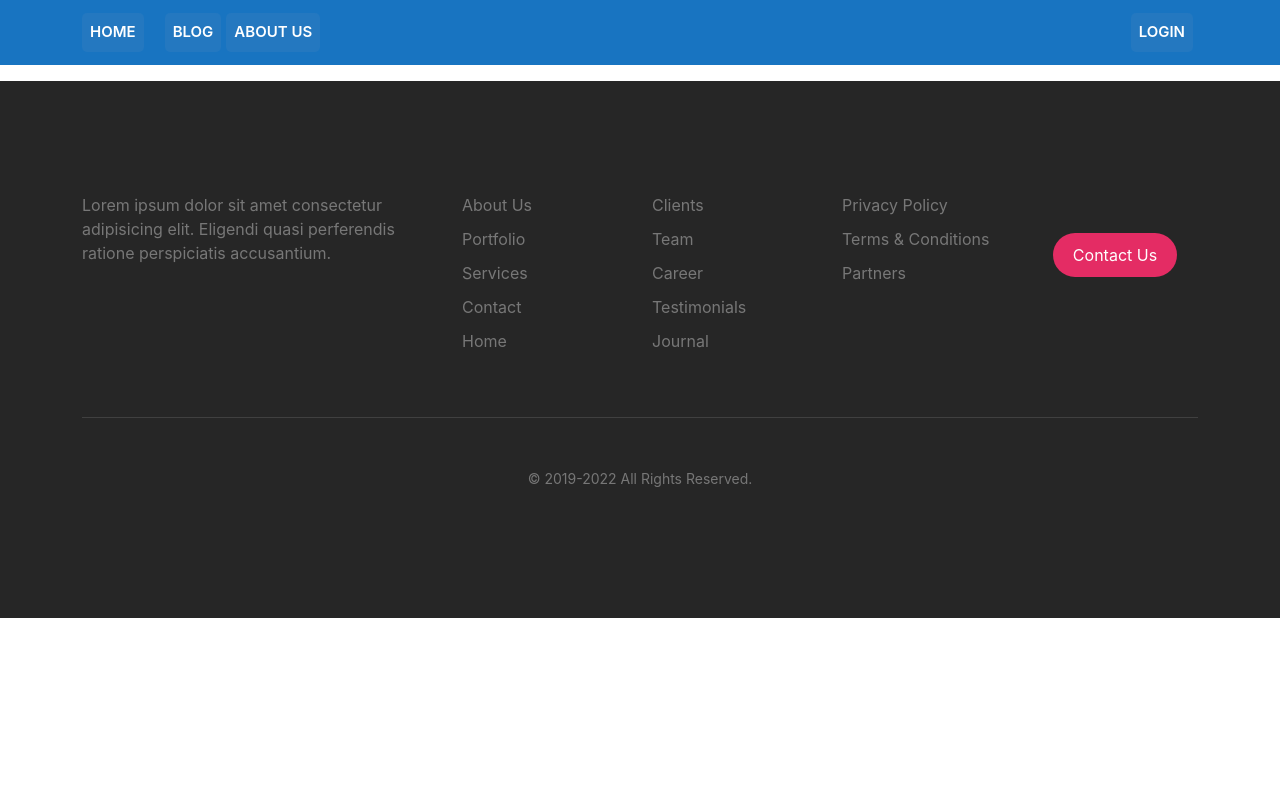
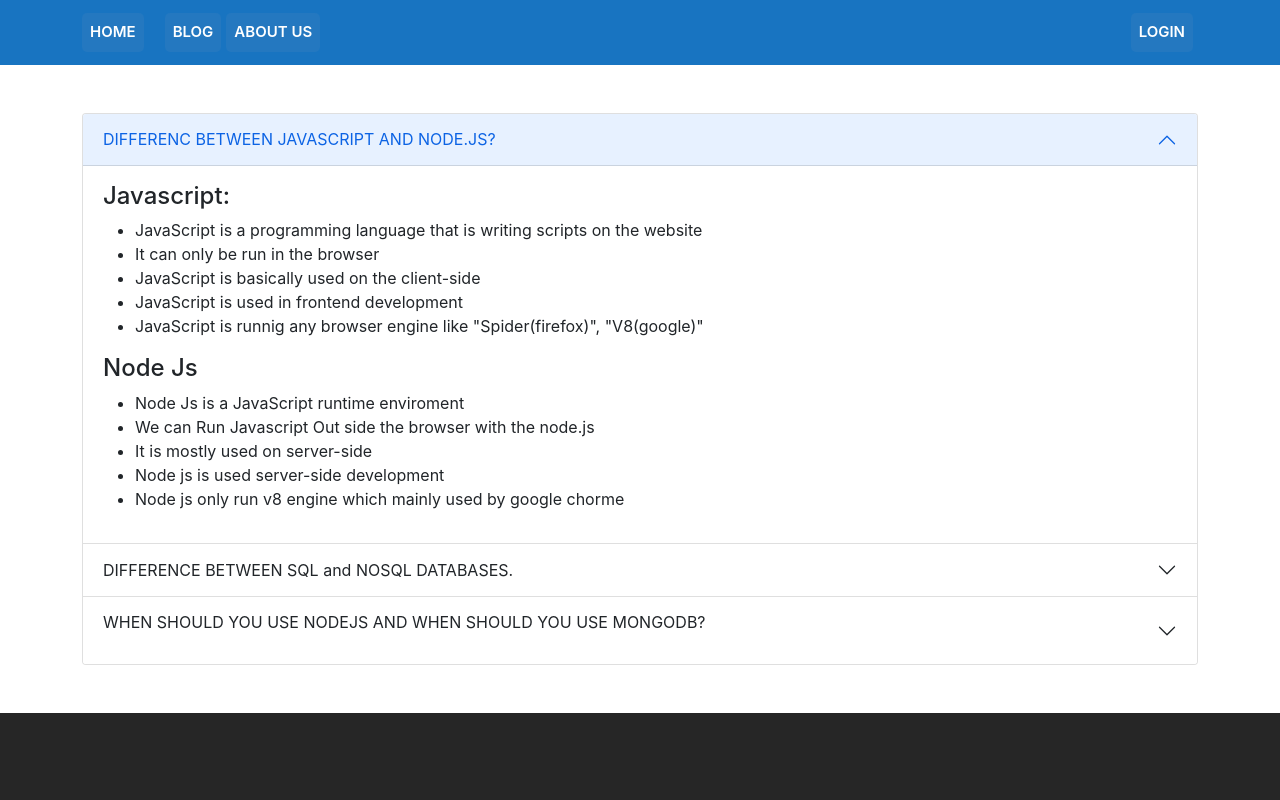
Before and after one commit to abdurrazzakhera/gadget_mart_wereHouse_clint, a React (Create React App) app: page /blogs in a window 1280 px wide. Shown: the top 800 px of the page. Built offline with nearby package versions, Linux system fonts and the light colour scheme; no server answers.

Commit message:
social login

```diff
--- a/src/App.js
+++ b/src/App.js
@@ -13,6 +13,7 @@ import "react-toastify/dist/ReactToastify.css";
 import RequireAuth from "./Pages/Home/Login/RequirAuth/RequirAuth";
 import MyItems from "./Pages/MyItems/MyItems";
 import Footer from "./Pages/Shared/Footer/Footer";
+import Blogs from "./Pages/Blogs/Blogs";
 
 function App() {
   return (
@@ -39,11 +40,23 @@ function App() {
         ></Route>
         <Route
           path='/manageProduct'
-          element={<ManageProduct></ManageProduct>}
+          element={
+            <RequireAuth>
+              <ManageProduct></ManageProduct>
+            </RequireAuth>
+          }
         ></Route>
-        <Route path='/additems' element={<AddItems></AddItems>}></Route>
+        <Route
+          path='/additems'
+          element={
+            <RequireAuth>
+              <AddItems></AddItems>
+            </RequireAuth>
+          }
+        ></Route>
         <Route path='/login' element={<Login></Login>}></Route>
         <Route path='/singup' element={<SingUp></SingUp>}></Route>
+        <Route path='/blogs' element={<Blogs></Blogs>}></Route>
       </Routes>
       <Footer></Footer>
       <ToastContainer />
--- /dev/null
+++ b/src/Pages/Blogs/Blogs.js
@@ -0,0 +1,117 @@
+import React from "react";
+import { Accordion } from "react-bootstrap";
+
+const Blogs = () => {
+  return (
+    <div className='container my-5'>
+      <Accordion defaultActiveKey={["0"]} alwaysOpen>
+        <Accordion.Item eventKey='0'>
+          <Accordion.Header>
+            DIFFERENC BETWEEN JAVASCRIPT AND NODE.JS?
+          </Accordion.Header>
+          <Accordion.Body>
+            <div>
+              <h4>Javascript:</h4>
+              <ul>
+                <li>
+                  JavaScript is a programming language that is writing scripts
+                  on the website{" "}
+                </li>
+                <li>It can only be run in the browser</li>
+                <li>JavaScript is basically used on the client-side</li>
+                <li>JavaScript is used in frontend development</li>
+                <li>
+                  JavaScript is runnig any browser engine like
+                  "Spider(firefox)", "V8(google)"
+                </li>
+              </ul>
+            </div>
+            <div>
+              <h4>Node Js</h4>
+              <ul>
+                <li>Node Js is a JavaScript runtime enviroment</li>
+                <li>
+                  We can Run Javascript Out side the browser with the node.js
+                </li>
+                <li>It is mostly used on server-side</li>
+                <li>Node js is used server-side development</li>
+                <li>
+                  Node js only run v8 engine which mainly used by google chorme
+                </li>
+              </ul>
+            </div>
+          </Accordion.Body>
+        </Accordion.Item>
+        <Accordion.Item eventKey='1'>
+          <Accordion.Header>
+            DIFFERENCE BETWEEN SQL and NOSQL DATABASES.
+          </Accordion.Header>
+          <Accordion.Body>
+            <div>
+              <h4>SQL:</h4>
+              <ul>
+                <li>SQL database are reletional</li>
+                <li>
+                  SQL databases use structured query language and have a
+                  predefined schema
+                </li>
+                <li>SQL databases are table-based</li>
+                <li> These databases are best suited for complex queries</li>
+              </ul>
+            </div>
+            <div>
+              <h4>NOSQL:</h4>
+              <ul>
+                <li>NoSQL database are non-relational</li>
+                <li>
+                  NoSQL database have dynamic schmas fro unstructured data.
+                </li>
+                <li>
+                  NoSQL datebases are document,key-value,graph,or wide-column
+                  stores
+                </li>
+                <li>These database are not so good for complex queries</li>
+              </ul>
+            </div>
+          </Accordion.Body>
+        </Accordion.Item>
+        <Accordion.Item eventKey='2'>
+          <Accordion.Header>
+            <p className='text-uppercase'>
+              when should you use nodejs and when should you use mongodb?
+            </p>
+          </Accordion.Header>
+          <Accordion.Body>
+            <div>
+              <div>
+                <strong>Node Js</strong> is a JavaScript engine that can write
+                any application that you want. It runs your Javascipt code.
+                Mostly it used to build servers that cr respond to web requests.
+                It also used for lots of other types of code too. Nodejs is such
+                as tool for the of stand-alone program or server in JavaScript,
+                then you can use nodejs for it
+              </div>
+              <div>
+                <strong>MongoDB</strong>is actually a database engine. Code
+                within some application or server uses MongoDB to save , query
+                or update data in database. There are many web servers built
+                with nodejs that will then use MongoDB for storing data. MongoDB
+                offers an API library that runs within NodeJs application to
+                give you programmatic access to MongoDB so you can create
+                databases and then add, query ,update or delete data from the
+                MongoDB database. MongoDB also has API libraries for other
+                programming application like Python , Java etc. If your
+                application needs the ability to persistently store data in a
+                way that you cn efficiently query or update it later, then you
+                would typically use some form of database. There has many of
+                popular databases. MongoDB is one such database.
+              </div>
+            </div>
+          </Accordion.Body>
+        </Accordion.Item>
+      </Accordion>
+    </div>
+  );
+};
+
+export default Blogs;
--- a/src/Pages/Home/Login/Login/Login.js
+++ b/src/Pages/Home/Login/Login/Login.js
@@ -3,6 +3,7 @@ import { Button, Form } from "react-bootstrap";
 import auth from "../../../../firebase.init";
 import { useSignInWithEmailAndPassword } from "react-firebase-hooks/auth";
 import { Link, useLocation, useNavigate } from "react-router-dom";
+import SocialLogin from "../SocialLogin/SocialLogin";
 
 const Login = () => {
   const emailRef = useRef("");
@@ -31,8 +32,11 @@ const Login = () => {
     navigate(from, { replace: true });
   }
   return (
-    <div className='container w-50 mx-auto'>
+    <div className='container-lg w-100 mx-auto row justify-content-md-center py-5 '>
+      <div className='col-md-12 col-lg-6'>
+        <SocialLogin></SocialLogin>
         <h1>Please Login</h1>
+
         <Form onSubmit={handelLogin}>
           <Form.Group className='mb-3' controlId='formBasicEmail'>
             <Form.Label>Email address</Form.Label>
@@ -42,9 +46,6 @@ const Login = () => {
               placeholder='Enter email'
               required
             />
-          <Form.Text className='text-muted'>
-            We'll never share your email with anyone else.
-          </Form.Text>
           </Form.Group>
 
           <Form.Group className='mb-3' controlId='formBasicPassword'>
@@ -65,6 +66,7 @@ const Login = () => {
           If Not Register ? <Link to='/singup'>Sign Up</Link>
         </p>
       </div>
+    </div>
   );
 };
 
--- a/src/Pages/Home/Login/SingUp/SingUp.js
+++ b/src/Pages/Home/Login/SingUp/SingUp.js
@@ -3,6 +3,7 @@ import { Button, Form } from "react-bootstrap";
 import auth from "../../../../firebase.init";
 import { useCreateUserWithEmailAndPassword } from "react-firebase-hooks/auth";
 import { useNavigate } from "react-router-dom";
+import SocialLogin from "../SocialLogin/SocialLogin";
 
 const SingUp = () => {
   const emailRef = useRef("");
@@ -28,7 +29,9 @@ const SingUp = () => {
     navigate("/");
   }
   return (
-    <div className='container w-50 mx-auto'>
+    <div className='container w-100 mx-auto row justify-content-md-center py-5'>
+      <div className='col-md-12 col-lg-6'>
+        <SocialLogin></SocialLogin>
         <h1>Please Sign Up</h1>
         <Form onSubmit={handelLogin}>
           <Form.Group className='mb-3' controlId='formBasicEmail'>
@@ -39,9 +42,6 @@ const SingUp = () => {
               placeholder='Enter email'
               required
             />
-          <Form.Text className='text-muted'>
-            We'll never share your email with anyone else.
-          </Form.Text>
           </Form.Group>
 
           <Form.Group className='mb-3' controlId='formBasicPassword'>
@@ -59,6 +59,7 @@ const SingUp = () => {
           </Button>
         </Form>
       </div>
+    </div>
   );
 };
 
--- /dev/null
+++ b/src/Pages/Home/Login/SocialLogin/SocialLogin.css
@@ -0,0 +1,17 @@
+.btn-custom {
+  width: 100% !important;
+}
+
+.borderOr {
+  display: flex;
+  align-items: center;
+}
+.borderOr div {
+  border: 1px solid gray;
+  height: 2px;
+  width: 47%;
+  border-radius: 50%;
+}
+.borderOr p {
+  margin: -1px 10px 0;
+}
--- /dev/null
+++ b/src/Pages/Home/Login/SocialLogin/SocialLogin.js
@@ -0,0 +1,40 @@
+import React from "react";
+import { Button } from "react-bootstrap";
+import { useSignInWithGoogle } from "react-firebase-hooks/auth";
+import googleLogo from "../../../../images/socialIcon/google.png";
+import { useLocation, useNavigate } from "react-router-dom";
+import auth from "../../../../firebase.init";
+import "./SocialLogin.css";
+
+const SocialLogin = () => {
+  const [signInWithGoogle, user, loading, error] = useSignInWithGoogle(auth);
+  const navigate = useNavigate();
+  const location = useLocation();
+  let from = location.state?.from?.pathname || "/";
+  let errorElement;
+  if (error) {
+    errorElement = <p className='text-danger'>Error: {error?.message}</p>;
+  }
+  if (user) {
+    navigate(from, { replace: true });
+  }
+  return (
+    <div>
+      <Button
+        className='d-flex justify-content-center  rounded-pill bg-light text-secondary fs-5 fw-bolder mb-3 btn-custom'
+        onClick={() => signInWithGoogle()}
+      >
+        <img style={{ height: "30px" }} src={googleLogo} alt='' />
+        <span style={{ marginLeft: "5px" }}>Continue With Google</span>
+      </Button>
+      <div className='borderOr mb-3'>
+        <div></div>
+        <p>OR</p>
+        <div></div>
+      </div>
+      {errorElement}
+    </div>
+  );
+};
+
+export default SocialLogin;
--- a/src/Pages/Shared/Header/Header.js
+++ b/src/Pages/Shared/Header/Header.js
@@ -26,8 +26,10 @@ const Header = () => {
         <Navbar.Toggle aria-controls='responsive-navbar-nav' />
         <Navbar.Collapse id='responsive-navbar-nav'>
           <Nav className='me-auto navbarlink'>
-            <Nav.Link href='#deets'>BLOG</Nav.Link>
-            <Nav.Link href='#deets'>ABOUT US</Nav.Link>
+            <Nav.Link as={Link} to='/blogs'>
+              BLOG
+            </Nav.Link>
+            <Nav.Link href='#about us'>ABOUT US</Nav.Link>
           </Nav>
           <Nav className='navbarlink'>
             {user && (
```
Also changed, not shown: src/images/socialIcon/google.png (added). Lines whose indentation alone changed are shown as unchanged.
